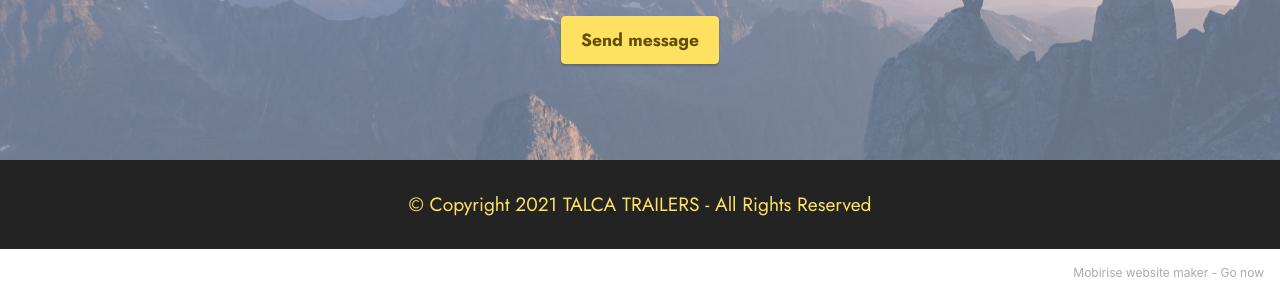
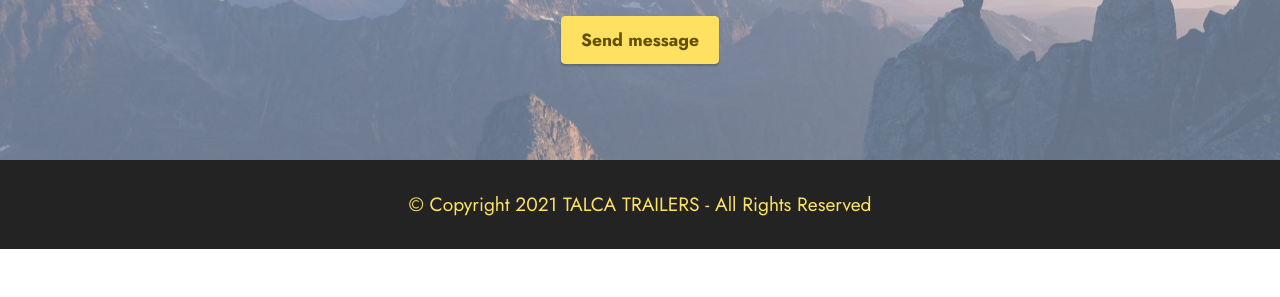
Before and after one commit to luzmanda/talca, a plain HTML site: page index.html in a window 1280 px wide. Shown: the part 3135-3432 px from the top of the page. Drawn offline with nearby package versions, Linux system fonts and the light colour scheme; a web font is replaced by a local one.

Commit message:
Add files via upload

```diff
--- a/index.html
+++ b/index.html
@@ -229,7 +229,7 @@
             </div>
         </div>
     </div>
-</section><section style="background-color: #fff; font-family: -apple-system, BlinkMacSystemFont, 'Segoe UI', 'Roboto', 'Helvetica Neue', Arial, sans-serif; color:#aaa; font-size:12px; padding: 0; align-items: center; display: flex;"><a href="https://mobirise.site/r" style="flex: 1 1; height: 3rem; padding-left: 1rem;"></a><p style="flex: 0 0 auto; margin:0; padding-right:1rem;">Mobirise website maker - <a href="https://mobirise.site/p" style="color:#aaa;">Go now</a></p></section><script src="assets/web/assets/jquery/jquery.min.js"></script>  <script src="assets/popper/popper.min.js"></script>  <script src="assets/tether/tether.min.js"></script>  <script src="assets/bootstrap/js/bootstrap.min.js"></script>  <script src="assets/smoothscroll/smooth-scroll.js"></script>  <script src="assets/dropdown/js/nav-dropdown.js"></script>  <script src="assets/dropdown/js/navbar-dropdown.js"></script>  <script src="assets/touchswipe/jquery.touch-swipe.min.js"></script>  <script src="assets/parallax/jarallax.min.js"></script>  <script src="assets/formstyler/jquery.formstyler.js"></script>  <script src="assets/formstyler/jquery.formstyler.min.js"></script>  <script src="assets/datepicker/jquery.datetimepicker.full.js"></script>  <script src="assets/theme/js/script.js"></script>  <script src="assets/formoid/formoid.min.js"></script>
+</section><section style="background-color: #fff; font-family: -apple-system, BlinkMacSystemFont, 'Segoe UI', 'Roboto', 'Helvetica Neue', Arial, sans-serif; color:#aaa; font-size:12px; padding: 0; align-items: center; display: flex;"><a href="https://mobirise.site/r" style="flex: 1 1; height: 3rem; padding-left: 1rem;"></a><p style="flex: 0 0 auto; margin:0; padding-right:1rem;">&nbsp; </p></section><script src="assets/web/assets/jquery/jquery.min.js"></script>  <script src="assets/popper/popper.min.js"></script>  <script src="assets/tether/tether.min.js"></script>  <script src="assets/bootstrap/js/bootstrap.min.js"></script>  <script src="assets/smoothscroll/smooth-scroll.js"></script>  <script src="assets/dropdown/js/nav-dropdown.js"></script>  <script src="assets/dropdown/js/navbar-dropdown.js"></script>  <script src="assets/touchswipe/jquery.touch-swipe.min.js"></script>  <script src="assets/parallax/jarallax.min.js"></script>  <script src="assets/formstyler/jquery.formstyler.js"></script>  <script src="assets/formstyler/jquery.formstyler.min.js"></script>  <script src="assets/datepicker/jquery.datetimepicker.full.js"></script>  <script src="assets/theme/js/script.js"></script>  <script src="assets/formoid/formoid.min.js"></script>
 
 
 </body>
```
